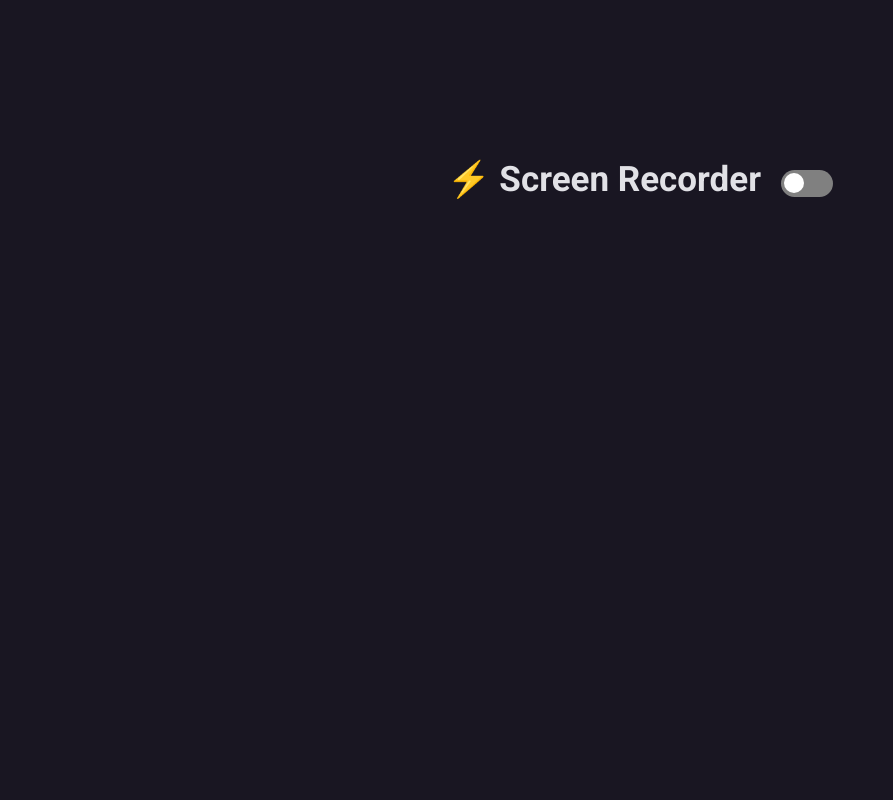
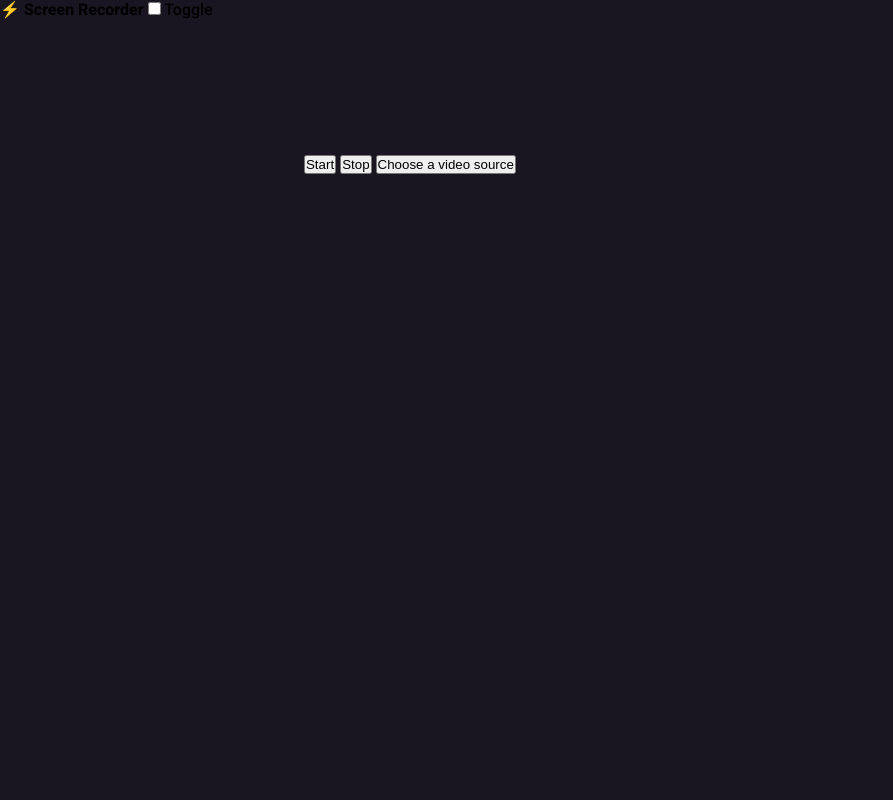
Before and after one commit to r3nanp/screen-recorder, an Electron app: page src/index.html in a window 1280 px wide. Shown: the top 800 px of the page, without its empty margins (0-893 px from the left). Drawn offline with nearby package versions, Linux system fonts and the light colour scheme.

Commit message:
style(styles): add global styles

```diff
--- a/src/styles.css
+++ b/src/styles.css
@@ -1,142 +1,22 @@
+@import url('https://fonts.googleapis.com/css2?family=Roboto:wght@500&display=swap');
+
 * {
   padding: 0;
   margin: 0;
   box-sizing: border-box;
 }
 
-html {
-  --bg: #191622;
-  --text: #e1e1e6;
-  --primary: #6633cc;
-  --primary-hover: #5a4b81;
-  --red: #e96379;
-  --red-hover: #ff79c6;
-  --blue: #0077ff;
-}
-
 body {
-  background: var(--bg);
-  font-family: 'Open Sans', sans-serif;
+  background-color: #191622;
+  font-family: Roboto, sans-serif;
   -webkit-font-smoothing: antialiased;
 }
 
-#root {
-  display: flex;
-  flex-direction: column;
-  align-items: center;
-  justify-content: center;
-  height: 140vh;
+::-webkit-scrollbar {
+  width: 10px;
 }
 
-body::-webkit-scrollbar {
-  width: 10px;
-  height: 10px;
+::-webkit-scrollbar-track {
+  box-shadow: inset 0 0 5px grey;
+  border-radius: 10px;
 }
-
-body::-webkit-scrollbar-track {
-  border-radius: 4px;
-  background: rgba(255, 255, 255, 0.05);
-}
-
-body::-webkit-scrollbar-thumb {
-  background: #201c29;
-  border-radius: 4px;
-  box-shadow: inset 2px 2px 2px hsla(0, 0%, 100%, 0.25),
-    inset -2px -2px 2px rgba(0, 0, 0, 0.25);
-}
-
-header {
-  margin: 10px 0;
-  display: flex;
-  align-items: center;
-  justify-content: space-between;
-}
-
-header .heading {
-  font-weight: 700;
-  font-family: 'Roboto', sans-serif;
-  margin: 10px 20px 0 0 ;
-  font-size: 35px;
-  color: var(--text);
-}
-
-input[type='checkbox'] {
-  height: 0;
-  width: 0;
-  visibility: hidden;
-}
-
-label {
-  cursor: pointer;
-  text-indent: -9999px;
-  width: 52px;
-  height: 27px;
-  background: grey;
-  float: right;
-  border-radius: 100px;
-  position: relative;
-  transform: translateY(9px);
-}
-
-label::after {
-  content: '';
-  position: absolute;
-  top: 3px;
-  left: 3px;
-  width: 20px;
-  height: 20px;
-  background-color: white;
-  border-radius: 90px;
-  transition: all 0.5s;
-}
-
-input:checked + label {
-  background-color: var(--blue);
-}
-
-input:checked + label::after {
-  left: calc(100% - 5px);
-  transform: translateX(-100%);
-}
-
-label::active:after {
-  width: 45px;
-}
-
-button {
-  text-align: center;
-  font: 600 16px 'Open Sans';
-  border: none;
-  outline: none;
-  cursor: pointer;
-  width: 50%;
-  border-radius: 5px;
-  padding: 10px;
-  background: var(--primary);
-  color: #fff;
-  box-shadow: 0px 4px 4px rgba(0, 0, 0, 0.25);
-  transition: background-color 0.3s;
-}
-
-button:hover {
-  background: var(--primary-hover);
-}
-
-button + button {
-  margin-top: 10px;
-}
-
-#selectBtn {
-  margin: 20px 0;
-  background: var(--red);
-  transition: background-color 0.3s;
-}
-
-#selectBtn:hover {
-  background: var(--red-hover);
-}
-
-video {
-  width: 90%;
-  margin: 10px;
-}
```
